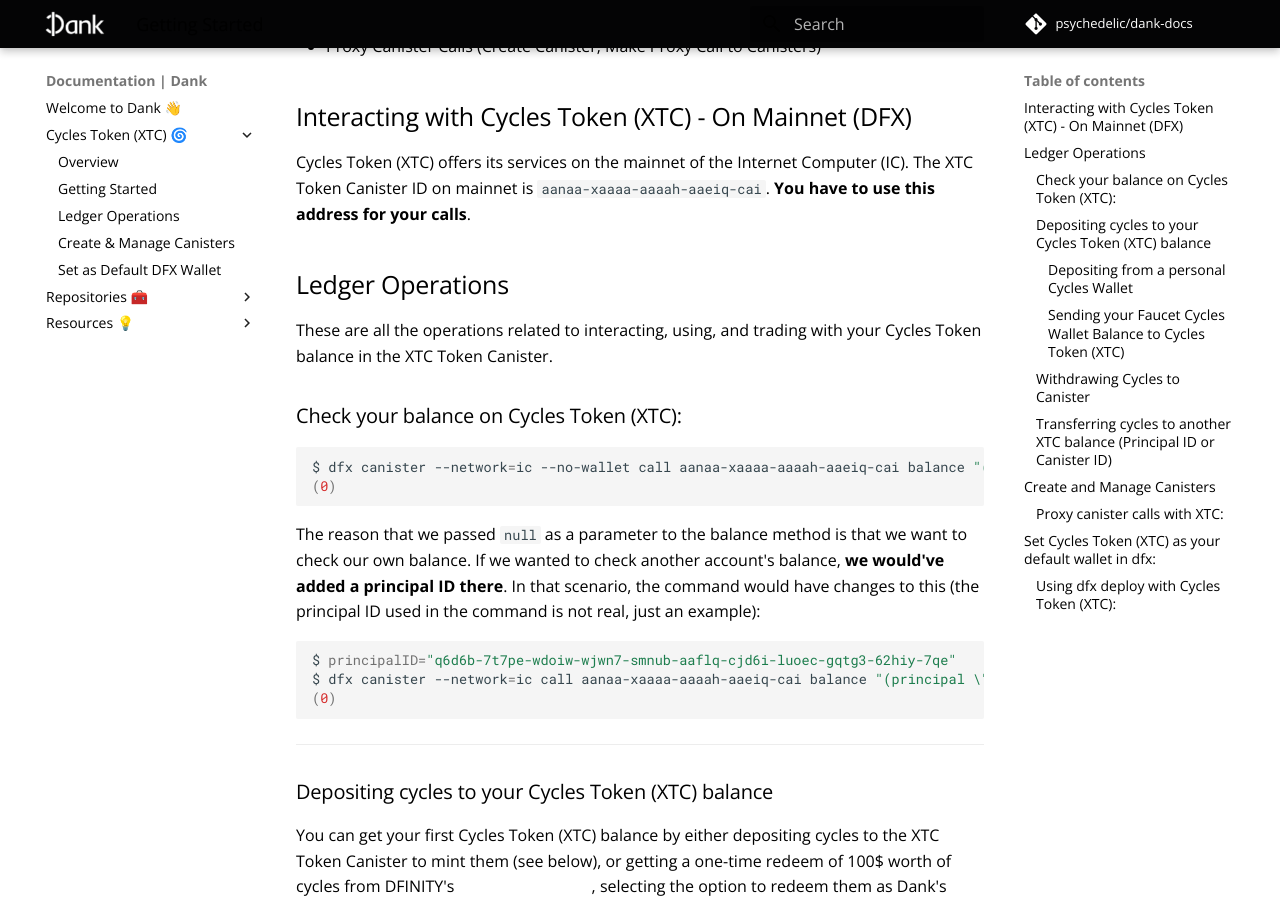
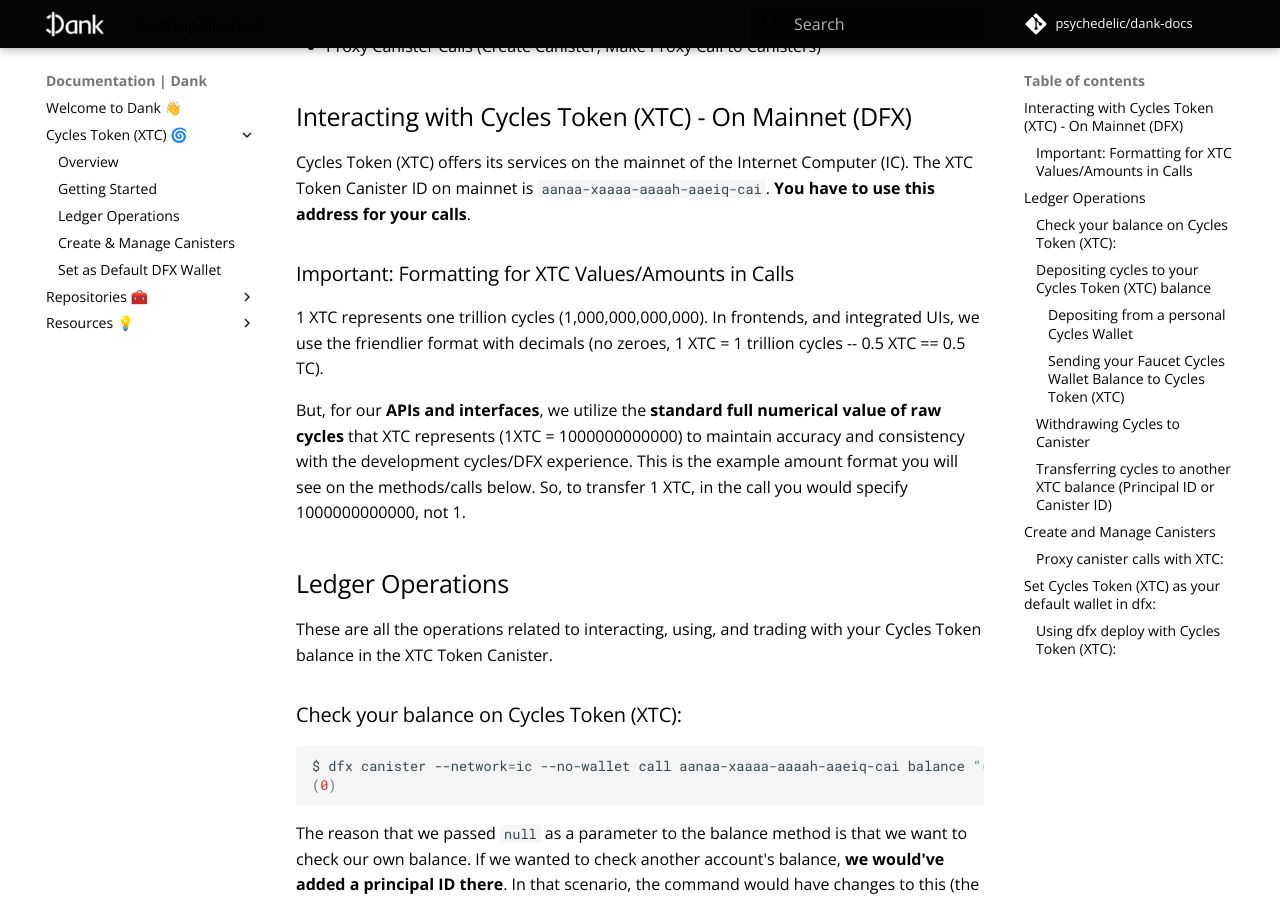
Before and after one commit to Psychedelic/dank-docs, an MkDocs documentation site: the page built from docs/xtc/getting-started.md, in a window 1280 px wide and 900 px high, scrolled down 486 px. Built offline with MkDocs 1.6.1 and Material for MkDocs 9.7.7, drawn with Linux system fonts in a browser that asks for light colours; comment, search, counter and statistics services are not loaded.

Commit message:
Update getting-started.md

```diff
--- a/docs/xtc/getting-started.md
+++ b/docs/xtc/getting-started.md
@@ -14,6 +14,12 @@
 ## Interacting with Cycles Token (XTC) - On Mainnet (DFX)
 
 Cycles Token (XTC) offers its services on the mainnet of the Internet Computer (IC). The XTC Token Canister ID on mainnet is `aanaa-xaaaa-aaaah-aaeiq-cai`. **You have to use this address for your calls**.
+
+### Important: Formatting for XTC Values/Amounts in Calls
+
+1 XTC represents one trillion cycles (1,000,000,000,000). In frontends, and integrated UIs, we use the friendlier format with decimals (no zeroes, 1 XTC = 1 trillion cycles -- 0.5 XTC == 0.5 TC).
+
+But, for our **APIs and interfaces**, we utilize the **standard full numerical value of raw cycles** that XTC represents (1XTC = 1000000000000) to maintain accuracy and consistency with the development cycles/DFX experience. This is the example amount format you will see on the methods/calls below. So, to transfer 1 XTC, in the call you would specify 1000000000000, not 1.
 
 ## Ledger Operations
 These are all the operations related to interacting, using, and trading with your Cycles Token balance in the XTC Token Canister.
```
